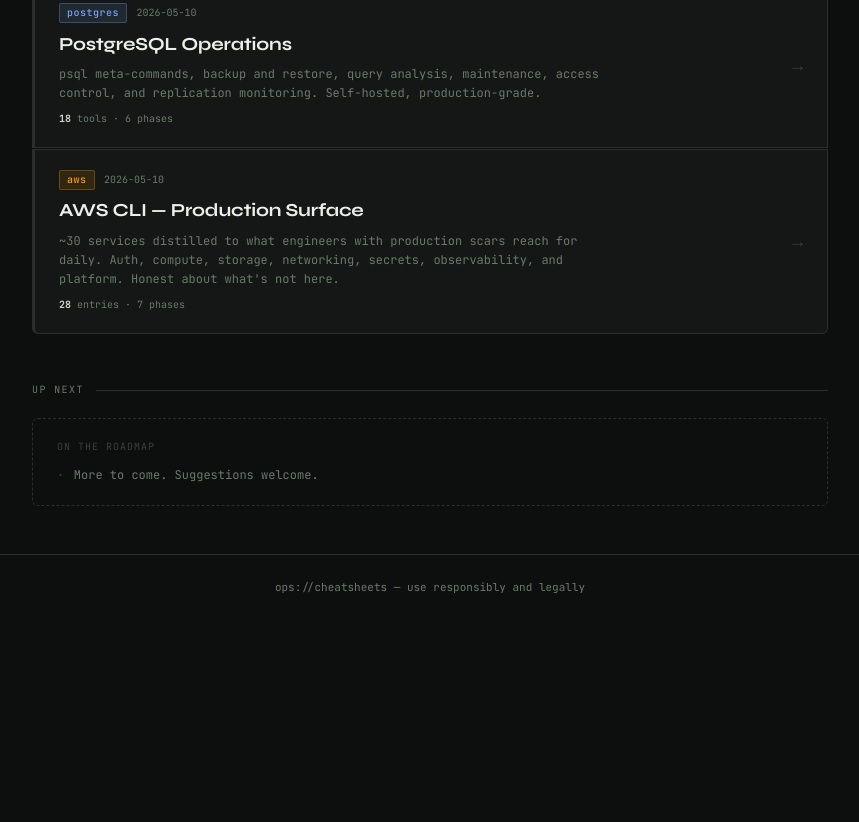
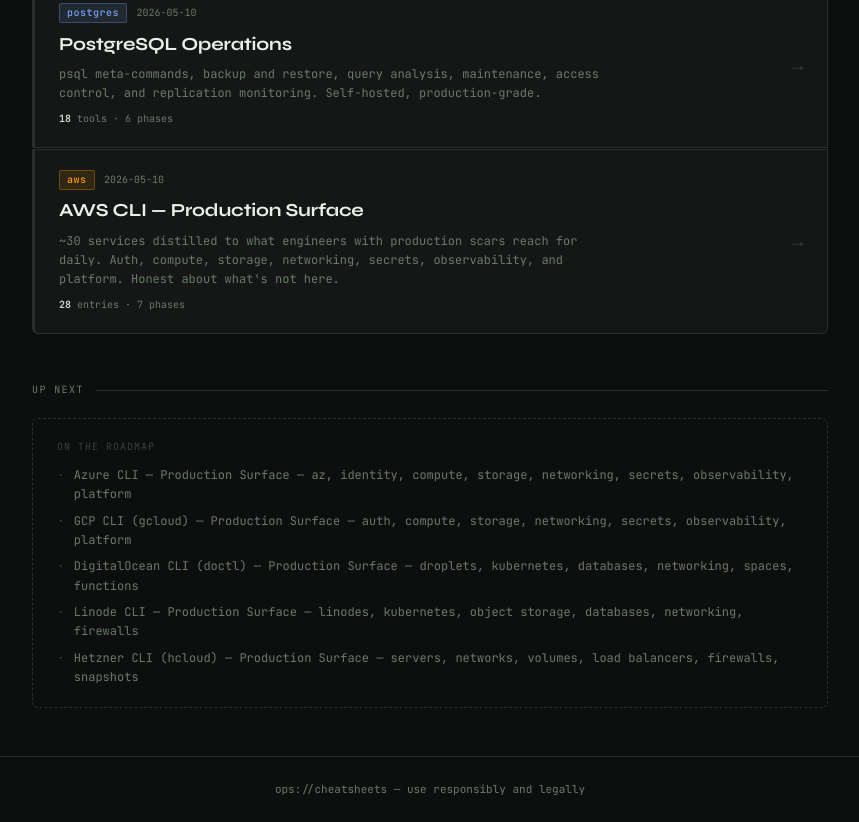
Before and after one commit to muratcanozdemir/white-hacker-tools, a plain HTML site: page index.html in a window 1280 px wide. Shown: the part 1990-2812 px from the top of the page, without its empty margins (210-1069 px from the left). Before the commit the page ends 2611 px from the top, so only its background shows below. Drawn offline with Linux system fonts and the light colour scheme.

Commit message:
roadmap: announce Azure, GCP, DO, Linode, Hetzner CLI pages

```diff
--- a/index.html
+++ b/index.html
@@ -357,7 +357,11 @@
 
   <div class="coming-soon">
     <p class="coming-soon-title">on the roadmap</p>
-    <div class="coming-item">More to come. Suggestions welcome.</div>
+    <div class="coming-item">Azure CLI — Production Surface &mdash; az, identity, compute, storage, networking, secrets, observability, platform</div>
+    <div class="coming-item">GCP CLI (gcloud) — Production Surface &mdash; auth, compute, storage, networking, secrets, observability, platform</div>
+    <div class="coming-item">DigitalOcean CLI (doctl) — Production Surface &mdash; droplets, kubernetes, databases, networking, spaces, functions</div>
+    <div class="coming-item">Linode CLI — Production Surface &mdash; linodes, kubernetes, object storage, databases, networking, firewalls</div>
+    <div class="coming-item">Hetzner CLI (hcloud) — Production Surface &mdash; servers, networks, volumes, load balancers, firewalls, snapshots</div>
   </div>
 
 </main>
```
